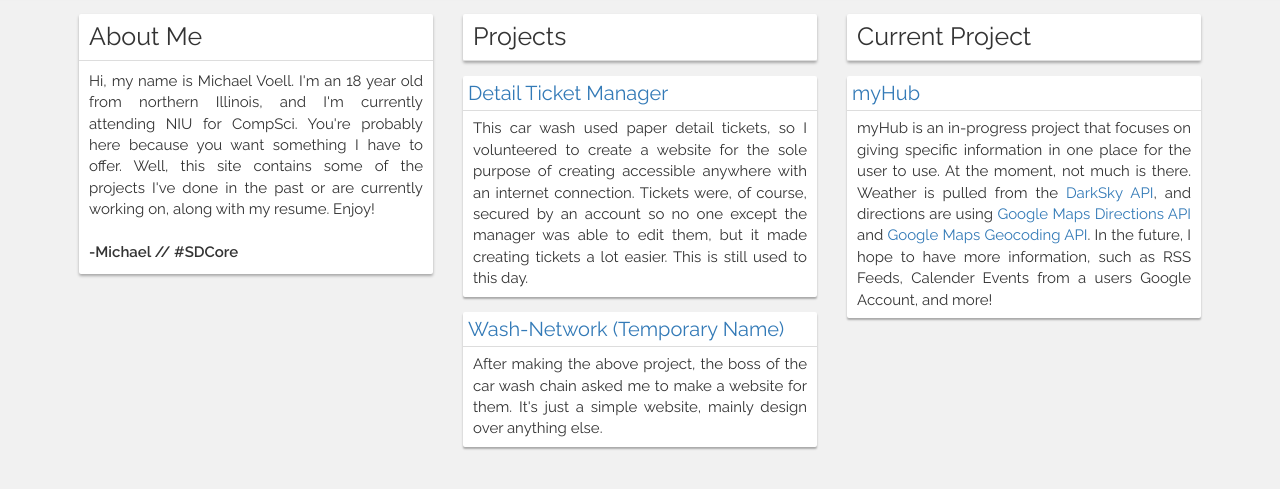
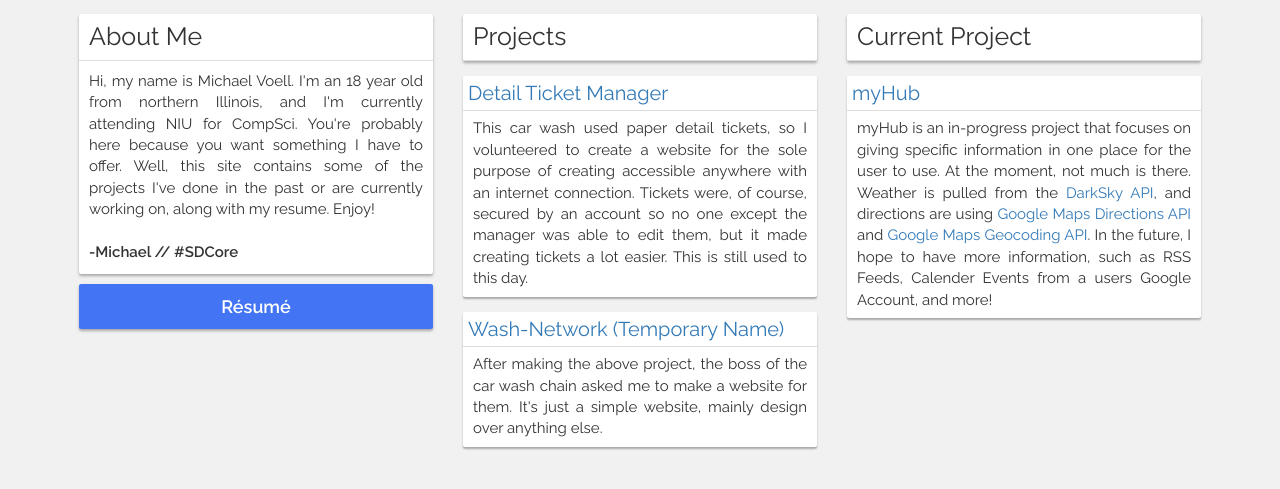
Before and after one commit to SDCore/sdcore.github.io, a plain HTML site: page index.html in a window 1280 px wide. Shown: the part 97-586 px from the top of the page. Drawn offline with nearby package versions, Linux system fonts and the light colour scheme.

Commit message:
Update 021017.3
Added button that links to resume

```diff
--- a/index.html
+++ b/index.html
@@ -71,6 +71,36 @@
 			font-size: 15px;
 			text-align: justify;
 		}
+
+		.button-raised {
+			color: #FFF;
+			display: block;
+			margin: 10px 0;
+			font-size: 18px;
+			font-weight: bold;
+			border-radius: 2px;
+			padding: 10px 15px;
+			text-align: center;
+			background: #4274F4;
+			transition: all 0.3s ease;
+			box-shadow: 0 2px 3px rgba(0, 0, 0, 0.3);
+		}
+
+		.button-raised:hover {
+			color: #FFF;
+			background: #4274C0;
+			text-decoration: none;
+			transition: all 0.3s ease;
+			box-shadow: 0 6px 8px rgba(0, 0, 0, 0.3);
+		}
+
+		.button-raised:focus {
+			color: #FFF;
+			background: #4274C0;
+			text-decoration: none;
+			transition: all 0.3s ease;
+			box-shadow: 0 6px 8px rgba(0, 0, 0, 0.3);
+		}
 	</style>
 
 </head>
@@ -84,12 +114,16 @@
 			<div class="col-md-4">
 				<div class="card">
 					<div class="card-title">About Me</div>
+
 					<div class="card-content">
 						Hi, my name is Michael Voell. I'm an 18 year old from northern Illinois, and I'm currently attending NIU for CompSci. You're probably here because you want something I have to offer. Well, this site contains some of the projects I've done in the past or are currently working on, along with my resume. Enjoy!
 						<br /><br />
 						<b>-Michael // #SDCore</b>
 					</div>
 				</div>
+
+				<a class="button-raised" href="https://docs.google.com/document/d/1tzs4_ZSN-wkKc8eWyHtft6_5Vu-JFXyYfKldnfC7Q1g/edit?usp=sharing" target="_blank">Résumé</a>
+
 			</div>
 			<div class="col-md-4">
 				<div class="card">
```
